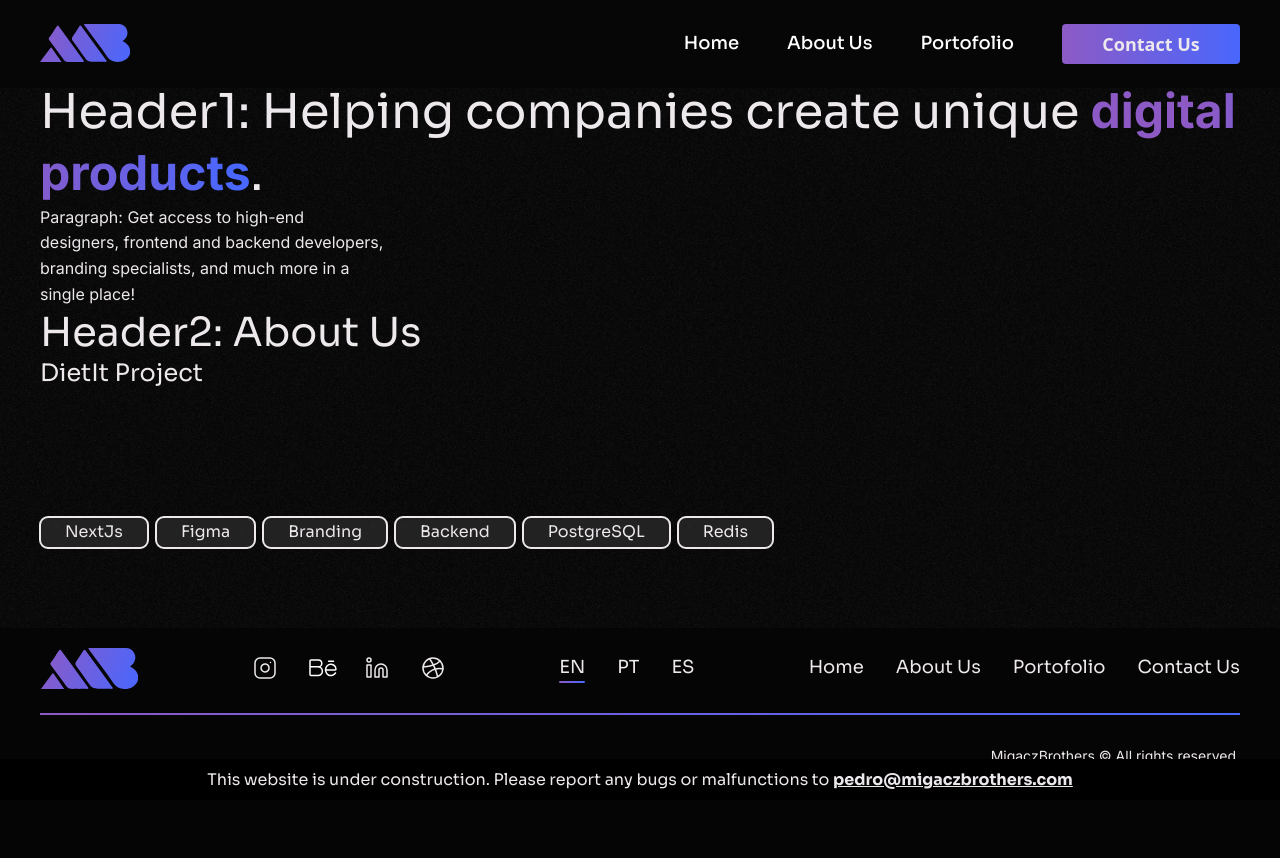
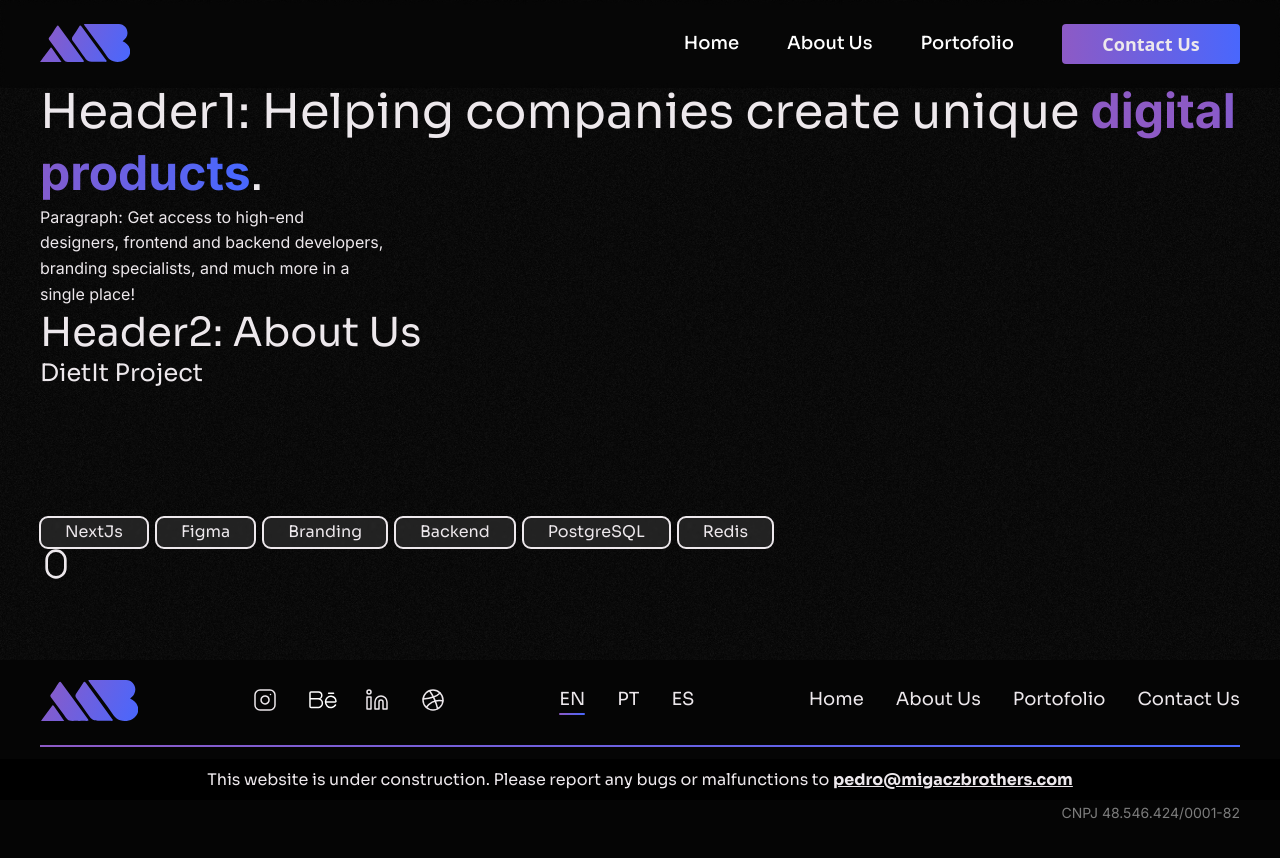
Before and after one commit to Migacz-Brothers/migacz-brothers, a Next.js app: page /design-system in a window 1280 px wide. Shown: the top 858 px of the page. Built offline with nearby package versions, Linux system fonts and the light colour scheme.

Commit message:
add scrollAnimated icon

```diff
--- a/app/design-system/page.tsx
+++ b/app/design-system/page.tsx
@@ -3,6 +3,7 @@ import cn from 'clsx';
 import { Tags } from '@/components/Tags';
 import Navbar from '@/components/Navbar/Navbar';
 import Footer from '@/components/Footer/Footer';
+import ScrollAnimated from '@/components/svgs/ScrollAnimated';
 
 export default function Home() {
   return (
@@ -33,6 +34,9 @@ export default function Home() {
             ]}
           />
         </section>
+        <section className={section}>
+          <ScrollAnimated />
+        </section>
       </main>
       <Footer />
     </>
--- /dev/null
+++ b/components/svgs/ScrollAnimated.tsx
@@ -0,0 +1,33 @@
+'use client';
+import { motion } from 'framer-motion';
+
+export default function ScrollAnimated() {
+  return (
+    <svg
+      xmlns='http://www.w3.org/2000/svg'
+      width='32'
+      height='32'
+      viewBox='0 0 24 24'
+      fill='none'
+      stroke='currentColor'
+      strokeWidth='2'
+      strokeLinecap='round'
+      strokeLinejoin='round'
+      className='lucide lucide-mouse'
+    >
+      <rect x='5' y='2' width='14' height='20' rx='7' />
+      <motion.path
+        d='M12 6v4'
+        animate={{
+          y: [0, 0, 6, 0, 0],
+          opacity: [1, 1, 0, 0, 1],
+        }}
+        transition={{
+          repeat: Infinity,
+          times: [0, 0.5, 0.6, 0.8, 1],
+          duration: 2,
+        }}
+      />
+    </svg>
+  );
+}
```
